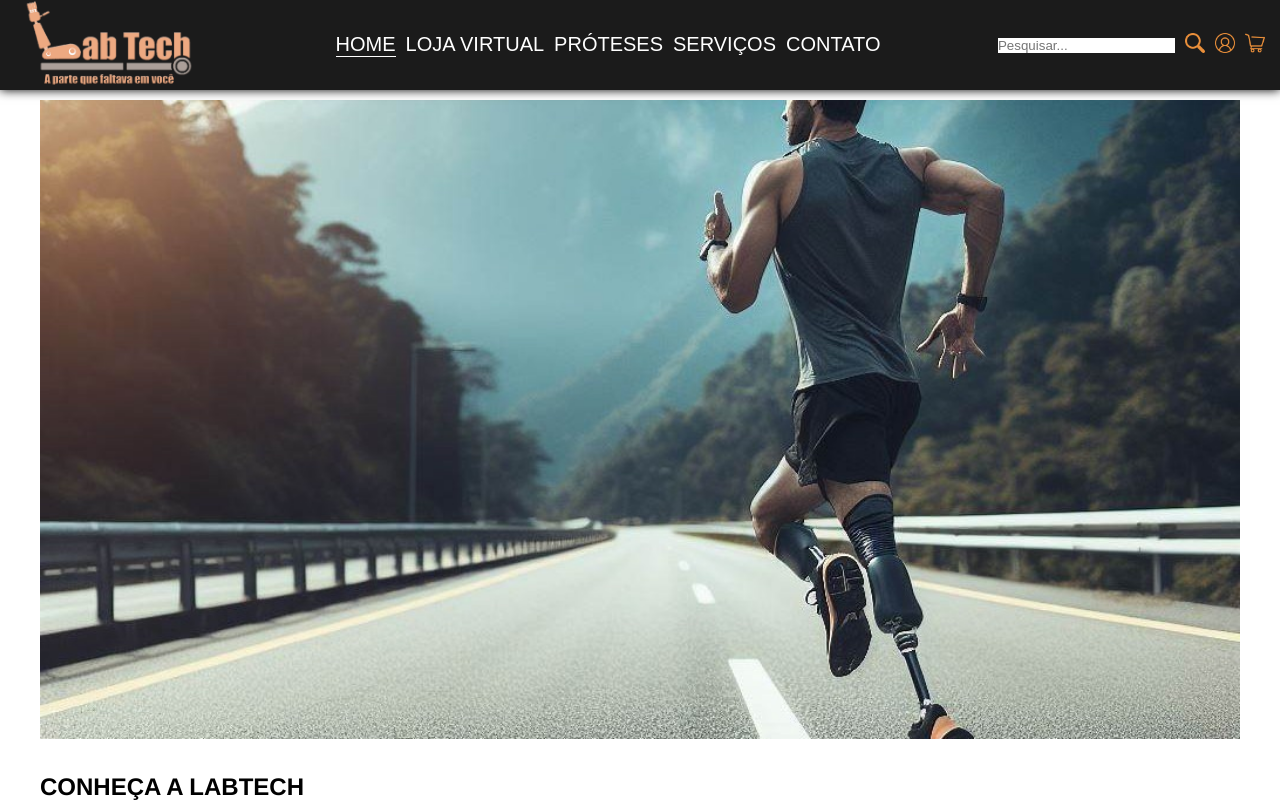
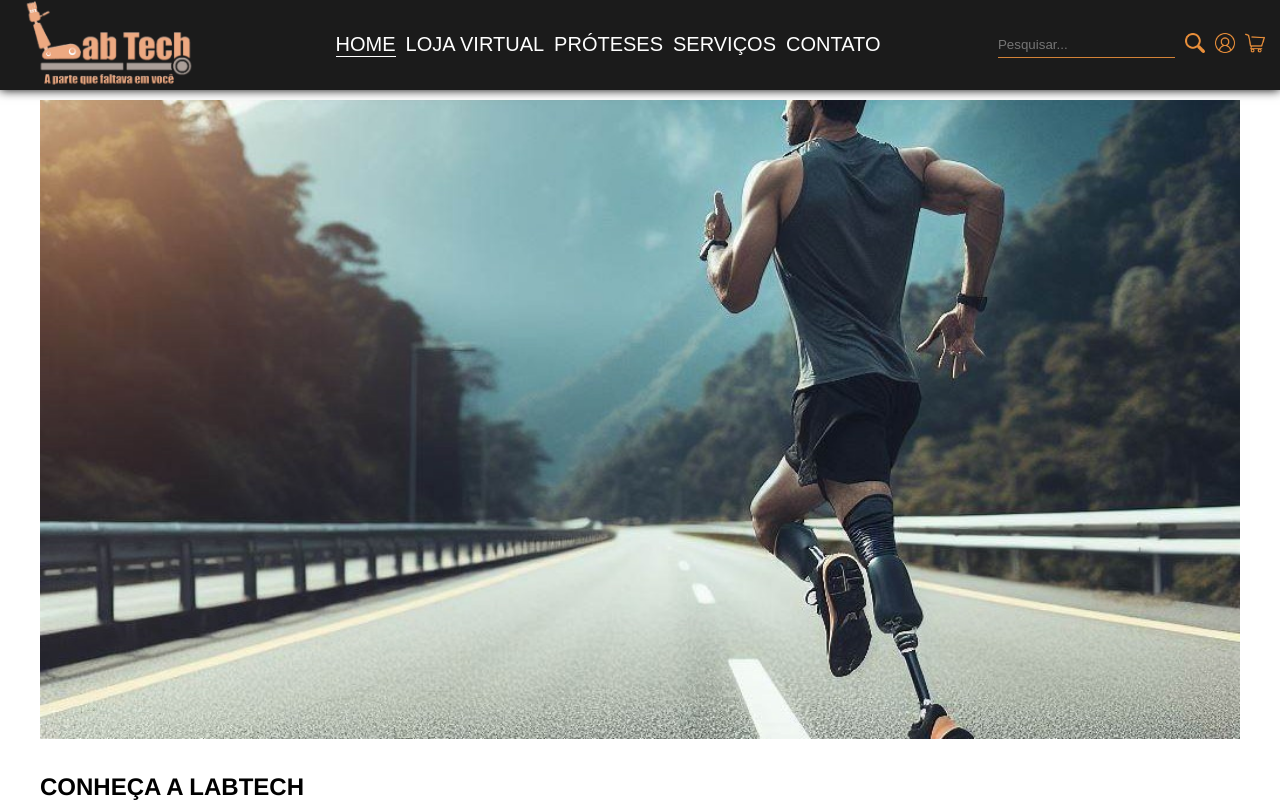
Before and after one commit to EvanJoseph78/LabTech-EngII, an Angular app: page / in a window 1280 px wide. Shown: the top 802 px of the page. Built offline with nearby package versions, Linux system fonts and the light colour scheme.

Commit message:
menu bar atualizado

```diff
--- a/src/app/shared/menu-bar/menu-bar.component.css
+++ b/src/app/shared/menu-bar/menu-bar.component.css
@@ -32,6 +32,19 @@
   margin-right: 15px;
 }
 
+.search-container > input {
+  background: #1b1b1b;
+  color: white;
+  height: 25px;
+  border-bottom: 1px solid #eb903be2;
+  outline: none;
+}
+
+.search-input:hover {
+  color: #eb903be2;
+  border: 1px solid #eb903be2;
+}
+
 .title-bar__nav-link {
   display: flex;
   gap: 10px;
```
